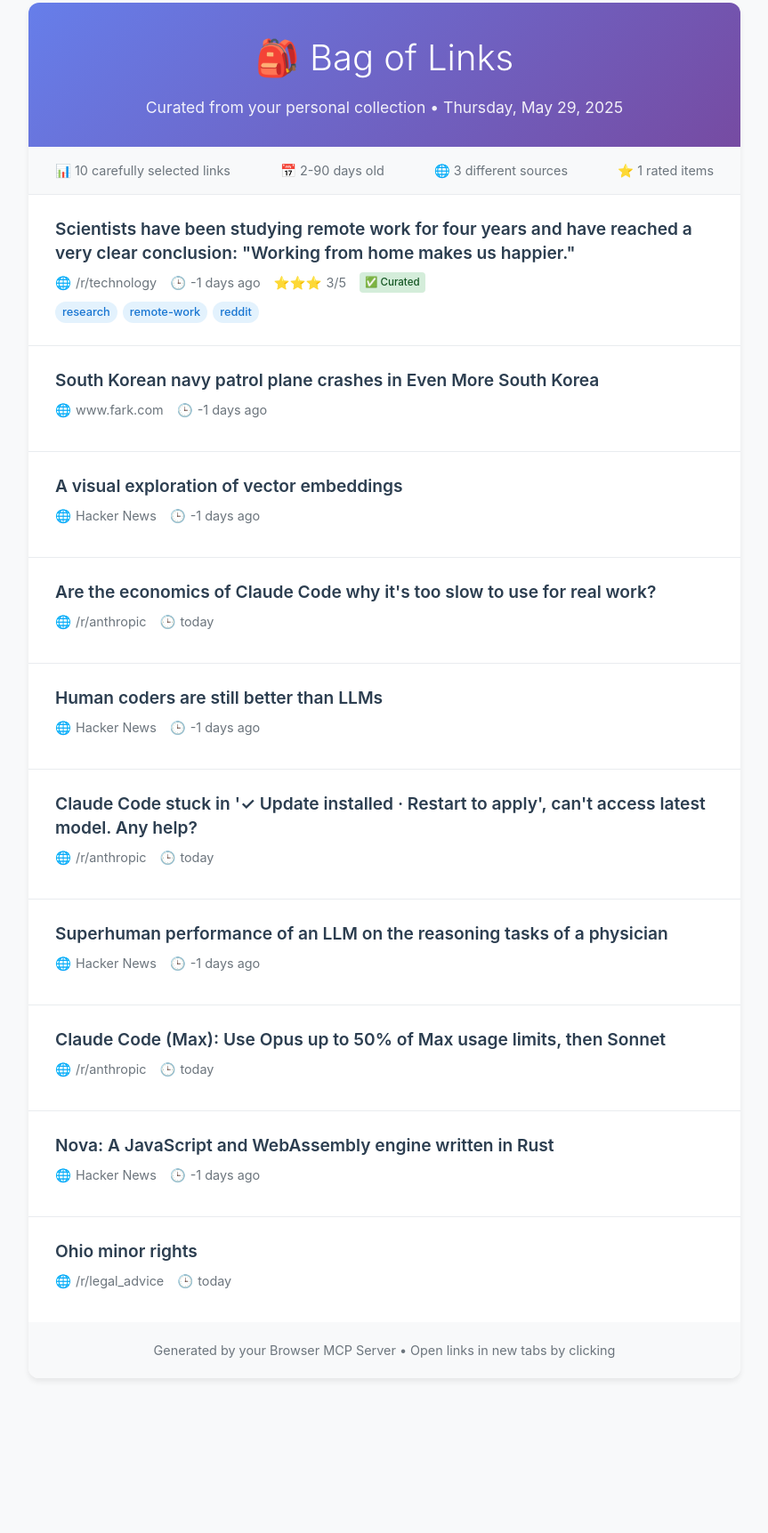
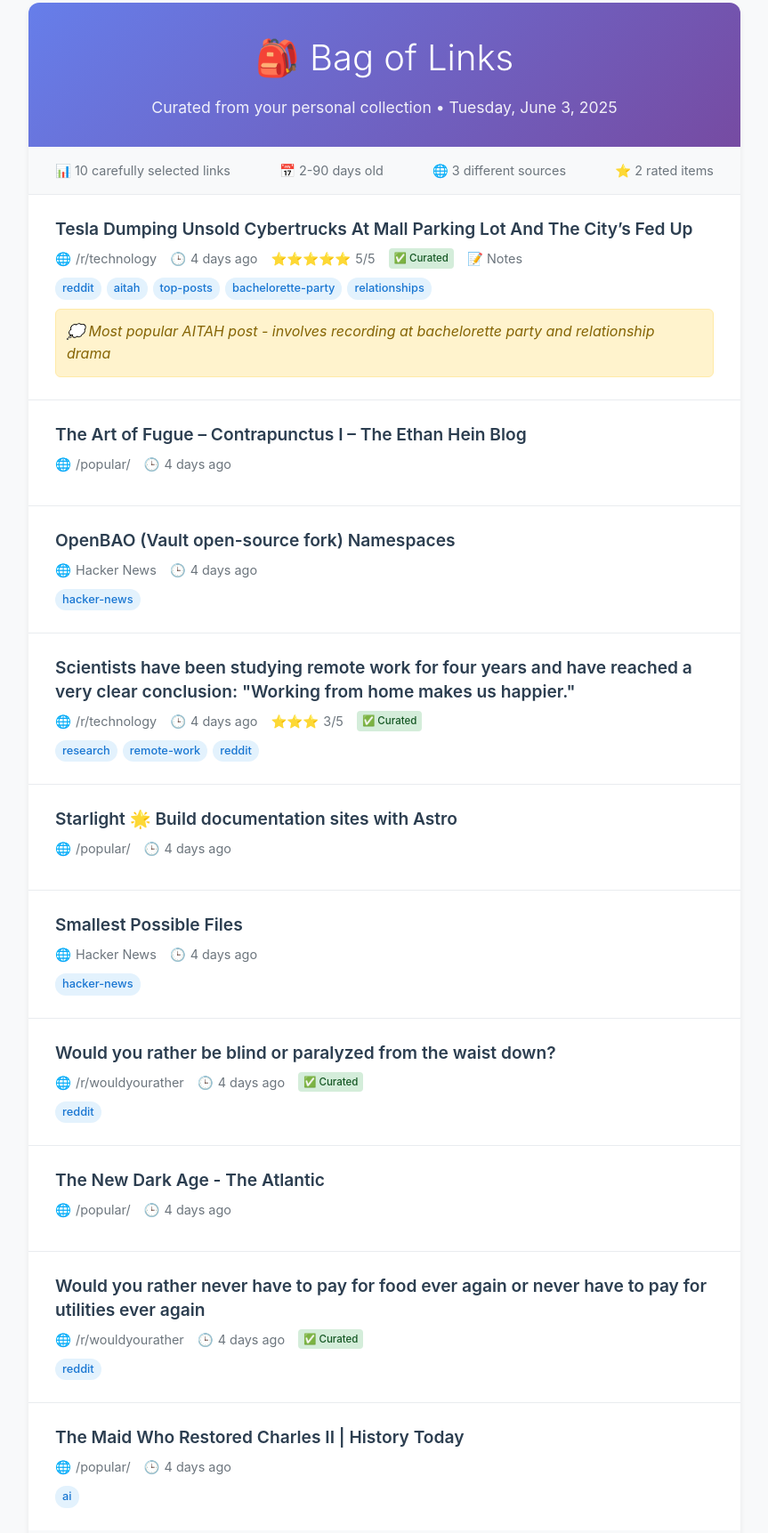
Before and after one commit to notactuallytreyanastasio/browser_mcp, a website: page bag_of_links.html in a window 1280 px wide. Shown: the part 17-1740 px from the top of the page at 89% size, without its empty margins (208-1071 px from the left). Before the commit the page ends 1586 px from the top, so only its background shows below. Drawn offline with Linux system fonts and the light colour scheme.

Commit message:
build fixed?

```diff
--- a/bag_of_links.html
+++ b/bag_of_links.html
@@ -3,7 +3,7 @@
 <head>
     <meta charset="UTF-8">
     <meta name="viewport" content="width=device-width, initial-scale=1.0">
-    <title>Bag of Links - Thursday, May 29, 2025</title>
+    <title>Bag of Links - Tuesday, June 3, 2025</title>
     <style>
         * {
             margin: 0;
@@ -182,17 +182,100 @@
     <div class="container">
         <div class="header">
             <h1>🎒 Bag of Links</h1>
-            <div class="subtitle">Curated from your personal collection • Thursday, May 29, 2025</div>
+            <div class="subtitle">Curated from your personal collection • Tuesday, June 3, 2025</div>
         </div>
 
         <div class="stats">
             <div>📊 10 carefully selected links</div>
             <div>📅 2-90 days old</div>
             <div>🌐 3 different sources</div>
-            <div>⭐ 1 rated items</div>
+            <div>⭐ 2 rated items</div>
         </div>
 
         <div class="links">
+
+                <div class="link-item">
+                    <a href="https://reddit.com/r/technology/comments/1kycl48/tesla_dumping_unsold_cybertrucks_at_mall_parking/" target="_blank" class="link-title">
+                        Tesla Dumping Unsold Cybertrucks At Mall Parking Lot And The City’s Fed Up
+                    </a>
+
+                    <div class="link-meta">
+                        <div class="meta-item">
+                            🌐 <span>/r/technology</span>
+                        </div>
+                        <div class="meta-item">
+                            🕒 <span>4 days ago</span>
+                        </div>
+
+                            <div class="meta-item">
+                                <span class="score-stars">⭐⭐⭐⭐⭐</span>
+                                <span>5/5</span>
+                            </div>
+
+                        <span class="curated-badge">✅ Curated</span>
+                        <span class="meta-item">📝 Notes</span>
+                    </div>
+
+
+                        <div class="tags">
+                            <span class="tag">reddit</span><span class="tag">aitah</span><span class="tag">top-posts</span><span class="tag">bachelorette-party</span><span class="tag">relationships</span>
+                        </div>
+
+
+
+                        <div class="notes">
+                            💭 Most popular AITAH post - involves recording at bachelorette party and relationship drama
+                        </div>
+
+                </div>
+
+                <div class="link-item">
+                    <a href="https://www.ethanhein.com/wp/2021/the-art-of-fugue-contrapunctus-i/" target="_blank" class="link-title">
+                        The Art of Fugue – Contrapunctus I – The Ethan Hein Blog
+                    </a>
+
+                    <div class="link-meta">
+                        <div class="meta-item">
+                            🌐 <span>/popular/</span>
+                        </div>
+                        <div class="meta-item">
+                            🕒 <span>4 days ago</span>
+                        </div>
+
+
+
+                    </div>
+
+
+
+
+                </div>
+
+                <div class="link-item">
+                    <a href="https://openbao.org/blog/namespaces-announcement/" target="_blank" class="link-title">
+                        OpenBAO (Vault open-source fork) Namespaces
+                    </a>
+
+                    <div class="link-meta">
+                        <div class="meta-item">
+                            🌐 <span>Hacker News</span>
+                        </div>
+                        <div class="meta-item">
+                            🕒 <span>4 days ago</span>
+                        </div>
+
+
+
+                    </div>
+
+
+                        <div class="tags">
+                            <span class="tag">hacker-news</span>
+                        </div>
+
+
+
+                </div>
 
                 <div class="link-item">
                     <a href="https://reddit.com/r/technology/comments/1kosvoj/scientists_have_been_studying_remote_work_for/" target="_blank" class="link-title">
@@ -204,7 +287,7 @@
                             🌐 <span>/r/technology</span>
                         </div>
                         <div class="meta-item">
-                            🕒 <span>-1 days ago</span>
+                            🕒 <span>4 days ago</span>
                         </div>
 
                             <div class="meta-item">
@@ -226,16 +309,16 @@
                 </div>
 
                 <div class="link-item">
-                    <a href="https://www.fark.com/goto/13688490/abcnews.go.com/International/wireStory/south-korean-navy-patrol-plane-crashes-countrys-south-1222981" target="_blank" class="link-title">
-                        South Korean navy patrol plane crashes in Even More South Korea
+                    <a href="https://starlight.astro.build/" target="_blank" class="link-title">
+                        Starlight 🌟 Build documentation sites with Astro
                     </a>
 
                     <div class="link-meta">
                         <div class="meta-item">
-                            🌐 <span>www.fark.com</span>
+                            🌐 <span>/popular/</span>
                         </div>
                         <div class="meta-item">
-                            🕒 <span>-1 days ago</span>
+                            🕒 <span>4 days ago</span>
                         </div>
 
 
@@ -248,8 +331,8 @@
                 </div>
 
                 <div class="link-item">
-                    <a href="http://blog.pamelafox.org/2025/05/a-visual-exploration-of-vector.html" target="_blank" class="link-title">
-                        A visual exploration of vector embeddings
+                    <a href="https://github.com/mathiasbynens/small" target="_blank" class="link-title">
+                        Smallest Possible Files
                     </a>
 
                     <div class="link-meta">
@@ -257,7 +340,59 @@
                             🌐 <span>Hacker News</span>
                         </div>
                         <div class="meta-item">
-                            🕒 <span>-1 days ago</span>
+                            🕒 <span>4 days ago</span>
+                        </div>
+
+
+
+                    </div>
+
+
+                        <div class="tags">
+                            <span class="tag">hacker-news</span>
+                        </div>
+
+
+
+                </div>
+
+                <div class="link-item">
+                    <a href="https://old.reddit.com/r/WouldYouRather/comments/1kyo3dy/would_you_rather_be_blind_or_paralyzed_from_the/" target="_blank" class="link-title">
+                        Would you rather be blind or paralyzed from the waist down?
+                    </a>
+
+                    <div class="link-meta">
+                        <div class="meta-item">
+                            🌐 <span>/r/wouldyourather</span>
+                        </div>
+                        <div class="meta-item">
+                            🕒 <span>4 days ago</span>
+                        </div>
+
+                        <span class="curated-badge">✅ Curated</span>
+
+                    </div>
+
+
+                        <div class="tags">
+                            <span class="tag">reddit</span>
+                        </div>
+
+
+
+                </div>
+
+                <div class="link-item">
+                    <a href="https://www.theatlantic.com/ideas/archive/2025/05/trump-defund-schools-research-republicans/682742/" target="_blank" class="link-title">
+                        The New Dark Age - The Atlantic
+                    </a>
+
+                    <div class="link-meta">
+                        <div class="meta-item">
+                            🌐 <span>/popular/</span>
+                        </div>
+                        <div class="meta-item">
+                            🕒 <span>4 days ago</span>
                         </div>
 
 
@@ -270,16 +405,42 @@
                 </div>
 
                 <div class="link-item">
-                    <a href="https://old.reddit.com/r/Anthropic/comments/1kxrips/are_the_economics_of_claude_code_why_its_too_slow/" target="_blank" class="link-title">
-                        Are the economics of Claude Code why it&#039;s too slow to use for real work?
+                    <a href="https://old.reddit.com/r/WouldYouRather/comments/1kycpq4/would_you_rather_never_have_to_pay_for_food_ever/" target="_blank" class="link-title">
+                        Would you rather never have to pay for food ever again or never have to pay for utilities ever again
                     </a>
 
                     <div class="link-meta">
                         <div class="meta-item">
-                            🌐 <span>/r/anthropic</span>
+                            🌐 <span>/r/wouldyourather</span>
                         </div>
                         <div class="meta-item">
-                            🕒 <span>today</span>
+                            🕒 <span>4 days ago</span>
+                        </div>
+
+                        <span class="curated-badge">✅ Curated</span>
+
+                    </div>
+
+
+                        <div class="tags">
+                            <span class="tag">reddit</span>
+                        </div>
+
+
+
+                </div>
+
+                <div class="link-item">
+                    <a href="https://www.historytoday.com/archive/feature/maid-who-restored-charles-ii" target="_blank" class="link-title">
+                        The Maid Who Restored Charles II | History Today
+                    </a>
+
+                    <div class="link-meta">
+                        <div class="meta-item">
+                            🌐 <span>/popular/</span>
+                        </div>
+                        <div class="meta-item">
+                            🕒 <span>4 days ago</span>
                         </div>
 
 
@@ -287,137 +448,9 @@
                     </div>
 
 
-
-
-                </div>
-
-                <div class="link-item">
-                    <a href="https://antirez.com/news/153" target="_blank" class="link-title">
-                        Human coders are still better than LLMs
-                    </a>
-
-                    <div class="link-meta">
-                        <div class="meta-item">
-                            🌐 <span>Hacker News</span>
+                        <div class="tags">
+                            <span class="tag">ai</span>
                         </div>
-                        <div class="meta-item">
-                            🕒 <span>-1 days ago</span>
-                        </div>
-
-
-
-                    </div>
-
-
-
-
-                </div>
-
-                <div class="link-item">
-                    <a href="https://old.reddit.com/r/Anthropic/comments/1ky0312/claude_code_stuck_in_update_installed_restart_to/" target="_blank" class="link-title">
-                        Claude Code stuck in &#039;✓ Update installed · Restart to apply&#039;, can&#039;t access latest model. Any help?
-                    </a>
-
-                    <div class="link-meta">
-                        <div class="meta-item">
-                            🌐 <span>/r/anthropic</span>
-                        </div>
-                        <div class="meta-item">
-                            🕒 <span>today</span>
-                        </div>
-
-
-
-                    </div>
-
-
-
-
-                </div>
-
-                <div class="link-item">
-                    <a href="https://arxiv.org/abs/2412.10849" target="_blank" class="link-title">
-                        Superhuman performance of an LLM on the reasoning tasks of a physician
-                    </a>
-
-                    <div class="link-meta">
-                        <div class="meta-item">
-                            🌐 <span>Hacker News</span>
-                        </div>
-                        <div class="meta-item">
-                            🕒 <span>-1 days ago</span>
-                        </div>
-
-
-
-                    </div>
-
-
-
-
-                </div>
-
-                <div class="link-item">
-                    <a href="https://old.reddit.com/r/Anthropic/comments/1ky4vhf/claude_code_max_use_opus_up_to_50_of_max_usage/" target="_blank" class="link-title">
-                        Claude Code (Max): Use Opus up to 50% of Max usage limits, then Sonnet
-                    </a>
-
-                    <div class="link-meta">
-                        <div class="meta-item">
-                            🌐 <span>/r/anthropic</span>
-                        </div>
-                        <div class="meta-item">
-                            🕒 <span>today</span>
-                        </div>
-
-
-
-                    </div>
-
-
-
-
-                </div>
-
-                <div class="link-item">
-                    <a href="https://trynova.dev/" target="_blank" class="link-title">
-                        Nova: A JavaScript and WebAssembly engine written in Rust
-                    </a>
-
-                    <div class="link-meta">
-                        <div class="meta-item">
-                            🌐 <span>Hacker News</span>
-                        </div>
-                        <div class="meta-item">
-                            🕒 <span>-1 days ago</span>
-                        </div>
-
-
-
-                    </div>
-
-
-
-
-                </div>
-
-                <div class="link-item">
-                    <a href="https://old.reddit.com/r/Legal_Advice/comments/fsiof8/ohio_minor_rights/" target="_blank" class="link-title">
-                        Ohio minor rights
-                    </a>
-
-                    <div class="link-meta">
-                        <div class="meta-item">
-                            🌐 <span>/r/legal_advice</span>
-                        </div>
-                        <div class="meta-item">
-                            🕒 <span>today</span>
-                        </div>
-
-
-
-                    </div>
-
 
 
 
```
Also changed, not shown: dist/index-playwright.d.ts (added), dist/index-playwright.js (added), dist/index.js, dist/services/learning-mode.d.ts (added), dist/services/learning-mode.js (added), dist/services/playwright-mcp-client.d.ts (added), dist/services/playwright-mcp-client.js (added), dist/tools/reddit-extractor-fallback.d.ts (added), dist/tools/reddit-extractor-fallback.js (added), dist/tools/reddit-extractor.js, 13 other files.
